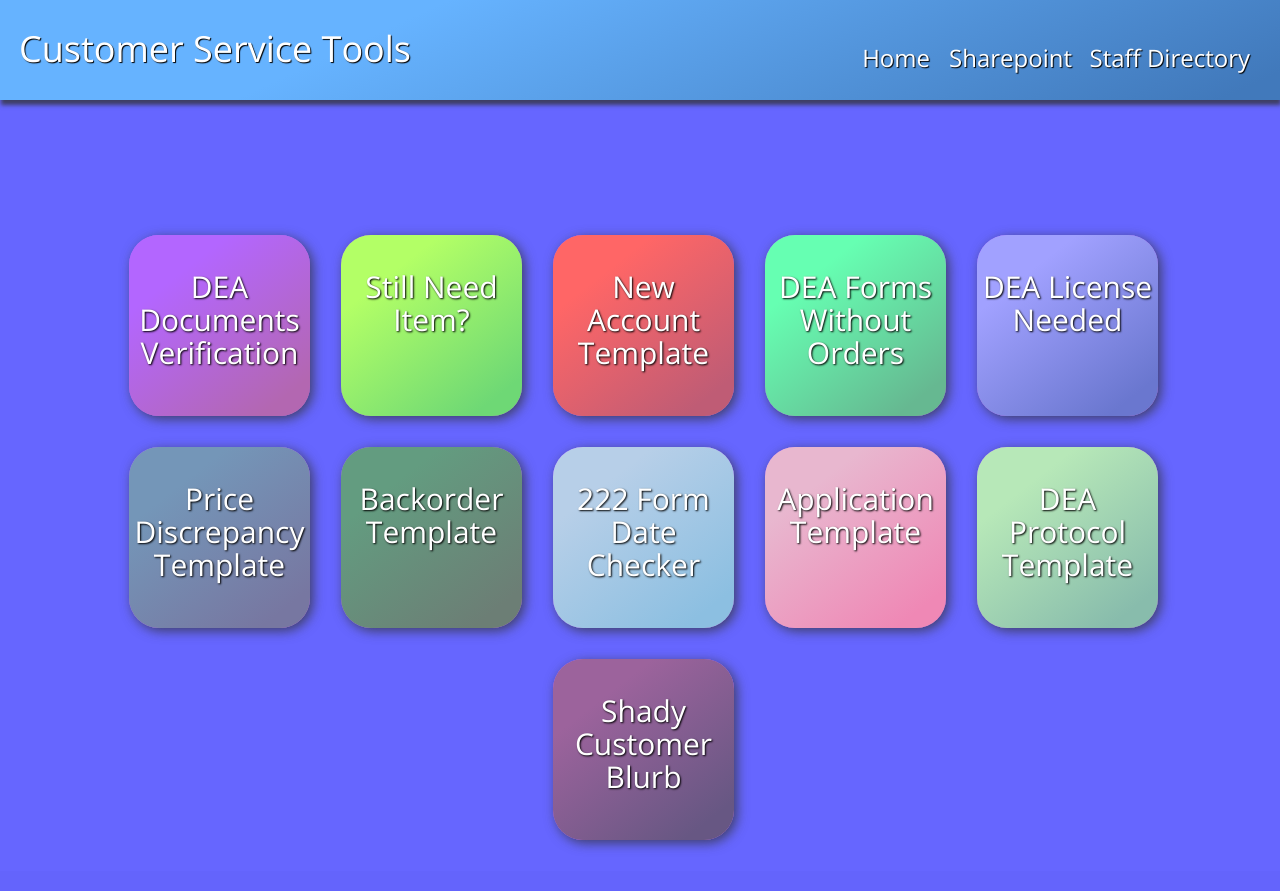
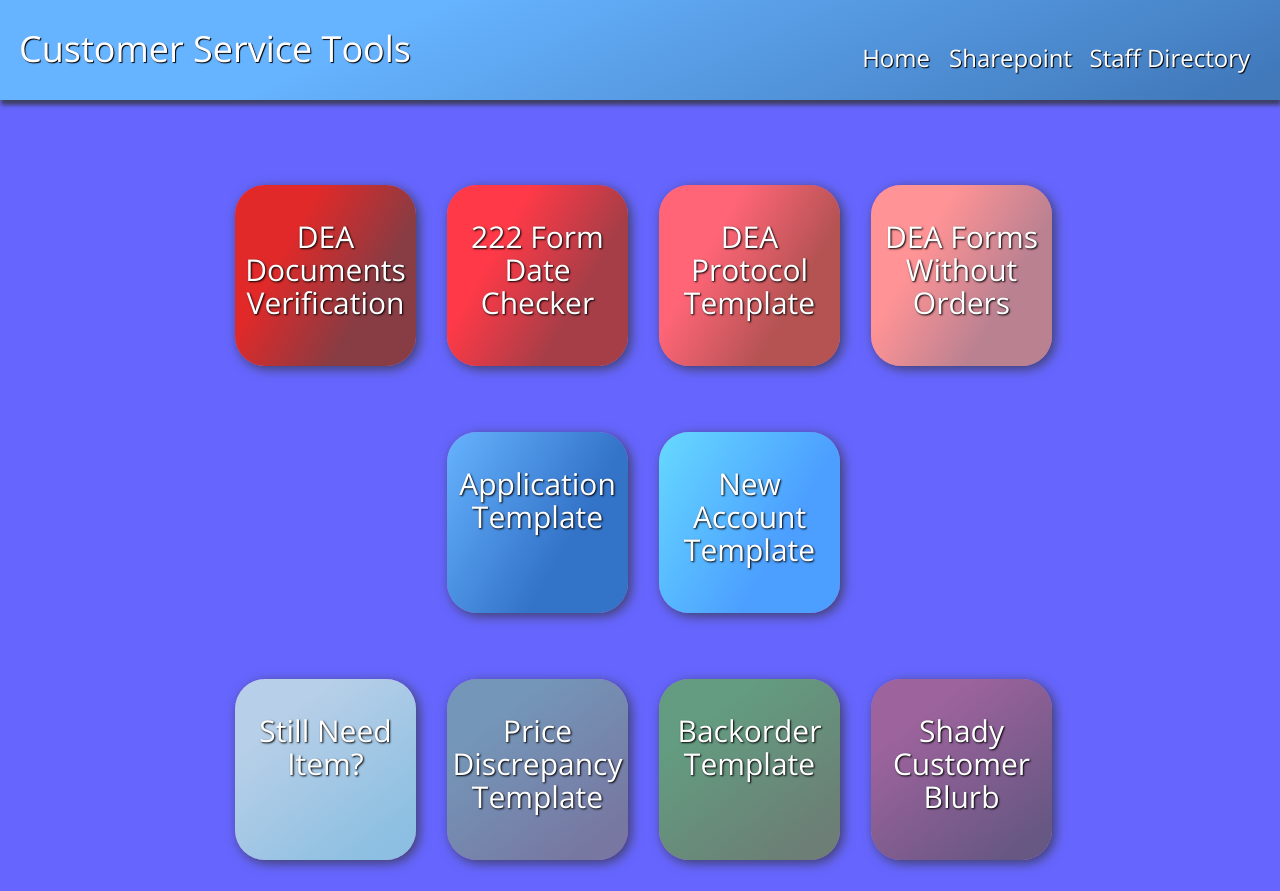
Before and after one commit to kershner/blog, a Flask app: page / in a window 1280 px wide. Before the commit the page ends 850 px from the top, so only its background shows below. Run offline with Flask 2, Linux system fonts and the light colour scheme; some libraries are stand-ins or nearby versions.

Commit message:
Trying new color scheme

```diff
--- a/app/static/css/custom.css
+++ b/app/static/css/custom.css
@@ -514,7 +514,7 @@ ul.rig li button {
 }
 
 .login-text {
-	font-size: 22px;
+	font-size: 18px;
 }
 
 #backorder-form a button {
--- a/app/static/css/navbar-new.css
+++ b/app/static/css/navbar-new.css
@@ -133,7 +133,7 @@ body > div:nth-child(2) {
 
 #main-menu {
 	position: relative;
-	top: 200px;
+	top: 150px;
 }
 
 
@@ -169,39 +169,58 @@ ul.rig .main-menu {
 }
 
 #dark-purple {
-	background: rgb(179, 102, 255);
-	background: -moz-linear-gradient(52deg, rgb(179, 102, 255) 24%, rgb(179, 103, 177) 88%);
-	background: -webkit-linear-gradient(52deg, rgb(179, 102, 255) 24%, rgb(179, 103, 177) 88%);
-	background: -o-linear-gradient(52deg, rgb(179, 102, 255) 24%, rgb(179, 103, 177) 88%);
-	background: -ms-linear-gradient(52deg, rgb(179, 102, 255) 24%, rgb(179, 103, 177) 88%);
-	background: linear-gradient(142deg, rgb(179, 102, 255) 24%, rgb(179, 103, 177) 88%);
+	background: rgb(225, 41, 41);
+	background: -moz-linear-gradient(30deg, rgb(225, 41, 41) 30%, rgb(136, 60, 67) 70%);
+	background: -webkit-linear-gradient(30deg, rgb(225, 41, 41) 30%, rgb(136, 60, 67) 70%);
+	background: -o-linear-gradient(30deg, rgb(225, 41, 41) 30%, rgb(136, 60, 67) 70%);
+	background: -ms-linear-gradient(30deg, rgb(225, 41, 41) 30%, rgb(136, 60, 67) 70%);
+	background: linear-gradient(120deg, rgb(225, 41, 41) 30%, rgb(136, 60, 67) 70%);
 }
 
 #lime {
-	background: rgb(179, 255, 102);
-	background: -moz-linear-gradient(52deg, rgb(179, 255, 102) 24%, rgb(110, 216, 117) 88%);
-	background: -webkit-linear-gradient(52deg, rgb(179, 255, 102) 24%, rgb(110, 216, 117) 88%);
-	background: -o-linear-gradient(52deg, rgb(179, 255, 102) 24%, rgb(110, 216, 117) 88%);
-	background: -ms-linear-gradient(52deg, rgb(179, 255, 102) 24%, rgb(110, 216, 117) 88%);
-	background: linear-gradient(142deg, rgb(179, 255, 102) 24%, rgb(110, 216, 117) 88%);
+	background: rgb(255, 57, 71);
+	background: -moz-linear-gradient(30deg, rgb(255, 57, 71) 30%, rgb(165, 62, 71) 70%);
+	background: -webkit-linear-gradient(30deg, rgb(255, 57, 71) 30%, rgb(165, 62, 71) 70%);
+	background: -o-linear-gradient(30deg, rgb(255, 57, 71) 30%, rgb(165, 62, 71) 70%);
+	background: -ms-linear-gradient(30deg, rgb(255, 57, 71) 30%, rgb(165, 62, 71) 70%);
+	background: linear-gradient(120deg, rgb(255, 57, 71) 30%, rgb(165, 62, 71) 70%);
 }
 
-#salmon {
-	background: rgb(255, 102, 102);
-	background: -moz-linear-gradient(52deg, rgb(255, 102, 102) 24%, rgb(191, 92, 117) 88%);
-	background: -webkit-linear-gradient(52deg, rgb(255, 102, 102) 24%, rgb(191, 92, 117) 88%);
-	background: -o-linear-gradient(52deg, rgb(255, 102, 102) 24%, rgb(191, 92, 117) 88%);
-	background: -ms-linear-gradient(52deg, rgb(255, 102, 102) 24%, rgb(191, 92, 117) 88%);
-	background: linear-gradient(142deg, rgb(255, 102, 102) 24%, rgb(191, 92, 117) 88%);
+#green {
+	background: rgb(255, 101, 119);
+	background: -moz-linear-gradient(30deg, rgb(255, 101, 119) 30%, rgb(181, 83, 83) 70%);
+	background: -webkit-linear-gradient(30deg, rgb(255, 101, 119) 30%, rgb(181, 83, 83) 70%);
+	background: -o-linear-gradient(30deg, rgb(255, 101, 119) 30%, rgb(181, 83, 83) 70%);
+	background: -ms-linear-gradient(30deg, rgb(255, 101, 119) 30%, rgb(181, 83, 83) 70%);
+	background: linear-gradient(120deg, rgb(255, 101, 119) 30%, rgb(181, 83, 83) 70%);
 }
 
 #light-green {
-	background: rgb(102, 255, 178);
-	background: -moz-linear-gradient(52deg, rgb(102, 255, 178) 24%, rgb(102, 184, 145) 88%);
-	background: -webkit-linear-gradient(52deg, rgb(102, 255, 178) 24%, rgb(102, 184, 145) 88%);
-	background: -o-linear-gradient(52deg, rgb(102, 255, 178) 24%, rgb(102, 184, 145) 88%);
-	background: -ms-linear-gradient(52deg, rgb(102, 255, 178) 24%, rgb(102, 184, 145) 88%);
-	background: linear-gradient(142deg, rgb(102, 255, 178) 24%, rgb(102, 184, 145) 88%);
+	background: rgb(255, 147, 149);
+	background: -moz-linear-gradient(30deg, rgb(255, 147, 149) 30%, rgb(186, 129, 145) 70%);
+	background: -webkit-linear-gradient(30deg, rgb(255, 147, 149) 30%, rgb(186, 129, 145) 70%);
+	background: -o-linear-gradient(30deg, rgb(255, 147, 149) 30%, rgb(186, 129, 145) 70%);
+	background: -ms-linear-gradient(30deg, rgb(255, 147, 149) 30%, rgb(186, 129, 145) 70%);
+	background: linear-gradient(120deg, rgb(255, 147, 149) 30%, rgb(186, 129, 145) 70%);
+}
+
+#pink {
+	background: rgb(102, 179, 255);
+	background: -moz-linear-gradient(30deg, rgb(102, 179, 255) 0%, rgb(51, 115, 200) 65%);
+	background: -webkit-linear-gradient(30deg, rgb(102, 179, 255) 0%, rgb(51, 115, 200) 65%);
+	background: -o-linear-gradient(30deg, rgb(102, 179, 255) 0%, rgb(51, 115, 200) 65%);
+	background: -ms-linear-gradient(30deg, rgb(102, 179, 255) 0%, rgb(51, 115, 200) 65%);
+	background: linear-gradient(120deg, rgb(102, 179, 255) 0%, rgb(51, 115, 200) 65%);
+}
+
+
+#salmon {
+background: rgb(102, 217, 255);
+background: -moz-linear-gradient(30deg, rgb(102, 217, 255) 0%, rgb(76, 159, 255) 65%);
+background: -webkit-linear-gradient(30deg, rgb(102, 217, 255) 0%, rgb(76, 159, 255) 65%);
+background: -o-linear-gradient(30deg, rgb(102, 217, 255) 0%, rgb(76, 159, 255) 65%);
+background: -ms-linear-gradient(30deg, rgb(102, 217, 255) 0%, rgb(76, 159, 255) 65%);
+background: linear-gradient(120deg, rgb(102, 217, 255) 0%, rgb(76, 159, 255) 65%);
 }
 
 #light-purple {
@@ -240,24 +259,6 @@ ul.rig .main-menu {
 	background: linear-gradient(142deg, rgb(183, 207, 232) 24%, rgb(140, 191, 225) 88%);
 }
 
-#pink {
-	background: rgb(232, 183, 207);
-	background: -moz-linear-gradient(52deg, rgb(232, 183, 207) 24%, rgb(239, 136, 181) 88%);
-	background: -webkit-linear-gradient(52deg, rgb(232, 183, 207) 24%, rgb(239, 136, 181) 88%);
-	background: -o-linear-gradient(52deg, rgb(232, 183, 207) 24%, rgb(239, 136, 181) 88%);
-	background: -ms-linear-gradient(52deg, rgb(232, 183, 207) 24%, rgb(239, 136, 181) 88%);
-	background: linear-gradient(142deg, rgb(232, 183, 207) 24%, rgb(239, 136, 181) 88%);
-}
-
-#green {
-	background: rgb(183, 232, 184);
-	background: -moz-linear-gradient(52deg, rgb(183, 232, 184) 24%, rgb(136, 188, 172) 88%);
-	background: -webkit-linear-gradient(52deg, rgb(183, 232, 184) 24%, rgb(136, 188, 172) 88%);
-	background: -o-linear-gradient(52deg, rgb(183, 232, 184) 24%, rgb(136, 188, 172) 88%);
-	background: -ms-linear-gradient(52deg, rgb(183, 232, 184) 24%, rgb(136, 188, 172) 88%);
-	background: linear-gradient(142deg, rgb(183, 232, 184) 24%, rgb(136, 188, 172) 88%);
-}
-
 #magenta {
 	background: rgb(156, 99, 156);
 	background: -moz-linear-gradient(52deg, rgb(156, 99, 156) 24%, rgb(103, 87, 131) 88%);
--- a/app/templates/CSTools/index.html
+++ b/app/templates/CSTools/index.html
@@ -2,6 +2,7 @@
 {% block content %}
 
 <ul id="main-menu" class="rig columns-3">
+
     <li class="main-menu">
         <div class="whatever">
             <a href="/deaverify">
@@ -17,11 +18,55 @@
 
     <li class="main-menu">
         <div class="whatever">
-            <a href="/stillneed">
+            <a href="/datechecker">
                 <div id="lime" class="item">
-                    <h2>Still Need Item?</h2>
+                    <h2>222 Form Date Checker</h2>
                     <div class="caption" style="display: none;">
-                        <p>A template to check if the customer still needs a newly available item.</p>
+                        <p>A tool to quickly determine if a 222 form is expired.</p>
+                    </div>
+
+                </div>
+            </a>
+        </div>
+    </li>
+
+    <li class="main-menu">
+        <div class="whatever">
+            <a href="/dea">
+            <div id="green" class="item">
+                <h2>DEA Protocol Template</h2>
+                <div class="caption" style="display: none;">
+                    <p>A template to send to customers who have ordered a DEA scheduled item.</p>
+                </div>
+            </div>
+            </a>
+        </div>
+    </li>
+
+    <li class="main-menu">
+        <div class="whatever">
+            <a href="/login">
+                <div id="light-green" class="item">
+                    <h2>DEA Forms Without Orders</h2>
+                    <div class="caption" style="display: none;">
+                        <p>A database of DEA forms we've recieved without orders.</p>
+                    </div>
+                </div>
+            </a>
+        </div>
+    </li>
+
+</ul>
+
+<ul id="main-menu" class="rig columns-3">
+
+    <li class="main-menu">
+        <div class="whatever">
+            <a href="/application">
+            <div id="pink" class="item">
+                <h2>Application Template</h2>
+                <div class="caption" style="display: none;">
+                    <p>A template to send to customers who have placed an order but do not yet have an account.</p>
                 </div>
             </div>
             </a>
@@ -41,26 +86,17 @@
         </div>
     </li>
 
-    <li class="main-menu">
-        <div class="whatever">
-            <a href="/login">
-                <div id="light-green" class="item">
-                    <h2>DEA Forms Without Orders</h2>
-                    <div class="caption" style="display: none;">
-                        <p>A database of DEA forms we've recieved without orders.</p>
-                    </div>
-                </div>
-            </a>
-        </div>
-    </li>
+</ul>
+
+<ul id="main-menu" class="rig columns-3">
 
     <li class="main-menu">
         <div class="whatever">
-            <a href="/licenseneeded">
-            <div id="light-purple" class="item">
-                <h2>DEA License Needed</h2>
+            <a href="/stillneed">
+                <div id="light-blue" class="item">
+                    <h2>Still Need Item?</h2>
                         <div class="caption" style="display: none;">
-                    <p>A template for requesting a DEA license from customers.</p>
+                            <p>A template to check if the customer still needs a newly available item.</p>
                         </div>
                 </div>
             </a>
@@ -95,45 +131,6 @@
 
     <li class="main-menu">
         <div class="whatever">
-            <a href="/datechecker">
-            <div id="light-blue" class="item">
-                <h2>222 Form Date Checker</h2>
-                <div class="caption" style="display: none;">
-                    <p>A tool to quickly determine if a 222 form is expired.</p>
-                </div>
-            </div>
-            </a>
-        </div>
-    </li>
-
-    <li class="main-menu">
-        <div class="whatever">
-            <a href="/application">
-            <div id="pink" class="item">
-                <h2>Application Template</h2>
-                <div class="caption" style="display: none;">
-                    <p>A template to send to customers who have placed an order but do not yet have an account.</p>
-                </div>
-            </div>
-            </a>
-        </div>
-    </li>
-
-    <li class="main-menu">
-        <div class="whatever">
-            <a href="/dea">
-            <div id="green" class="item">
-                <h2>DEA Protocol Template</h2>
-                <div class="caption" style="display: none;">
-                    <p>A template to send to customers who have ordered a DEA scheduled item.</p>
-                </div>
-            </div>
-            </a>
-        </div>
-    </li>
-
-    <li class="main-menu">
-        <div class="whatever">
             <a href="/shadyblurb">
                 <div id="magenta" class="item">
                     <h2>Shady Customer Blurb</h2>
```
Lines whose indentation alone changed are shown as unchanged.
